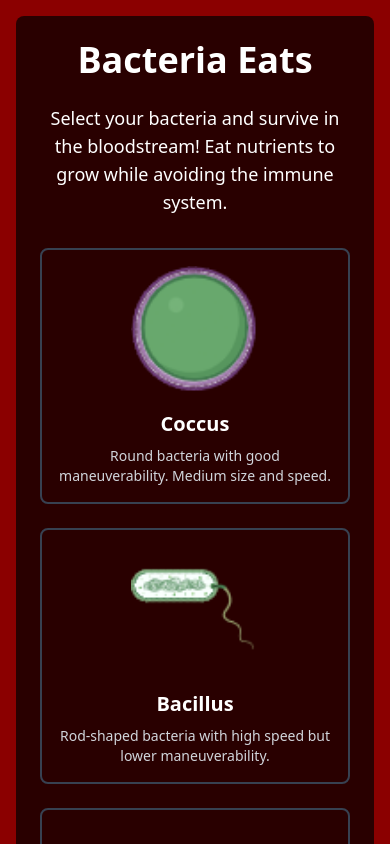
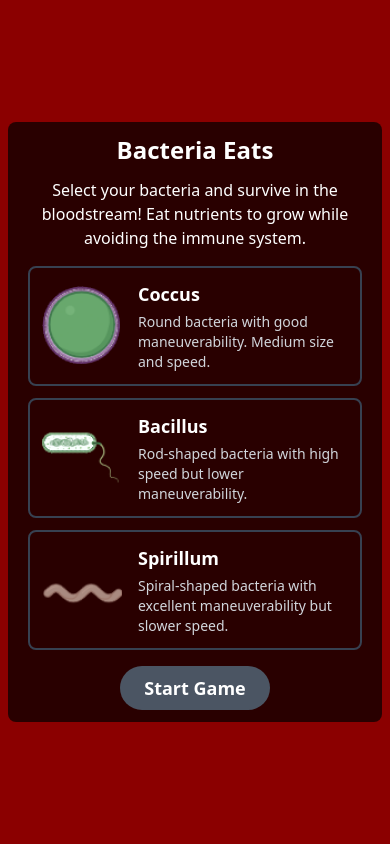
Before and after one commit to CursorShakur/v2-Bacteria-eats, a Next.js app: page / in a window 390 px wide. Shown: the top 844 px of the page. Built offline with nearby package versions, Linux system fonts and the light colour scheme.

Commit message:
Improve mobile responsiveness for start screen and bacteria selection

```diff
--- a/src/app/page.tsx
+++ b/src/app/page.tsx
@@ -24,11 +24,11 @@
   }
 
   return (
-    <main className="flex min-h-screen flex-col items-center justify-center p-4">
+    <main className="flex min-h-screen flex-col items-center justify-center p-2 sm:p-4">
       {!gameStarted ? (
-        <div className="max-w-4xl w-full bg-black/70 rounded-lg p-6 text-center">
-          <h1 className="text-4xl font-bold mb-6">Bacteria Eats</h1>
-          <p className="mb-8 text-lg">
+        <div className="w-full max-w-4xl bg-black/70 rounded-lg p-3 sm:p-6 text-center">
+          <h1 className="text-2xl sm:text-4xl font-bold mb-3 sm:mb-6">Bacteria Eats</h1>
+          <p className="mb-4 sm:mb-8 text-base sm:text-lg px-2">
             Select your bacteria and survive in the bloodstream! Eat nutrients to grow while avoiding the immune system.
           </p>
 
@@ -40,7 +40,7 @@
           <button
             onClick={startGame}
             disabled={!selectedBacteria}
-            className={`mt-8 px-8 py-3 rounded-full text-xl font-bold transition-colors ${
+            className={`mt-4 sm:mt-8 px-6 sm:px-8 py-2 sm:py-3 rounded-full text-lg sm:text-xl font-bold transition-colors ${
               selectedBacteria
                 ? 'bg-green-600 hover:bg-green-700 cursor-pointer'
                 : 'bg-gray-600 cursor-not-allowed'
--- a/src/components/BacteriaSelection.tsx
+++ b/src/components/BacteriaSelection.tsx
@@ -55,19 +55,19 @@
   }
 
   return (
-    <div className="grid grid-cols-1 md:grid-cols-3 gap-6">
+    <div className="grid grid-cols-1 gap-3 sm:gap-6 px-2">
       {bacteriaOptions.map((bacteria) => (
         <div
           key={bacteria.id}
-          className={`border-2 rounded-lg p-4 cursor-pointer transition-all ${
+          className={`border-2 rounded-lg p-3 sm:p-4 cursor-pointer transition-all ${
             selected === bacteria.id
               ? 'border-green-500 bg-green-900/30 transform scale-105'
               : 'border-gray-700 hover:border-gray-500'
           }`}
           onClick={() => onSelect(bacteria.id)}
         >
-          <div className="flex justify-center mb-4 h-32 relative">
-            <div className="relative w-32 h-32">
+          <div className="flex items-center">
+            <div className="relative w-20 h-20 sm:w-32 sm:h-32 flex-shrink-0">
               <Image
                 src={bacteria.imageSrc}
                 alt={bacteria.name}
@@ -75,9 +75,11 @@
                 style={{ objectFit: 'contain' }}
               />
             </div>
+            <div className="ml-4 text-left flex-grow">
+              <h3 className="text-lg sm:text-xl font-bold mb-1 sm:mb-2">{bacteria.name}</h3>
+              <p className="text-gray-300 text-sm sm:text-base">{bacteria.description}</p>
+            </div>
           </div>
-          <h3 className="text-xl font-bold mb-2">{bacteria.name}</h3>
-          <p className="text-gray-300 text-sm">{bacteria.description}</p>
         </div>
       ))}
     </div>
```
